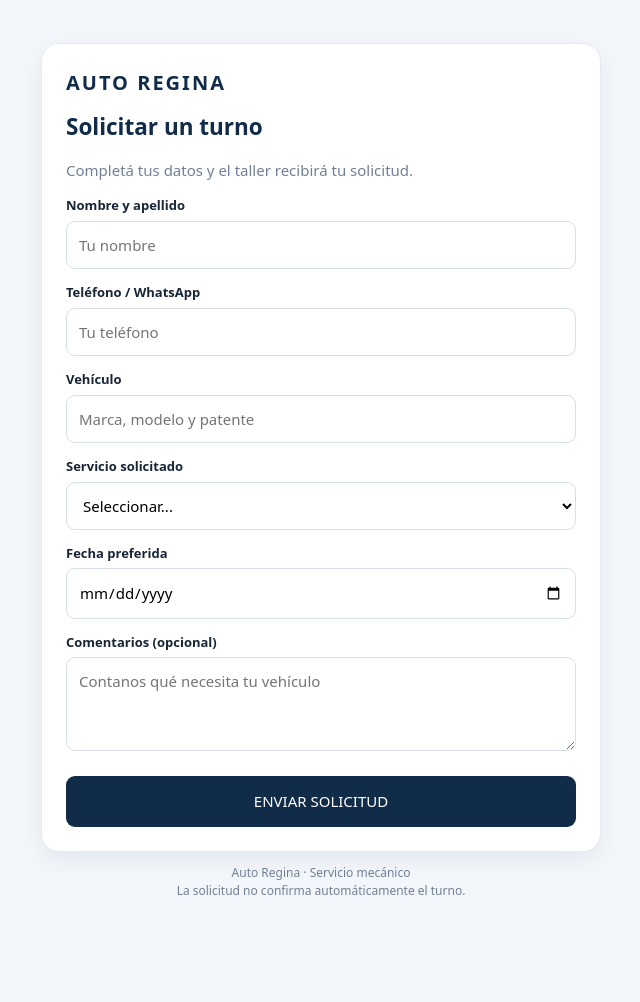
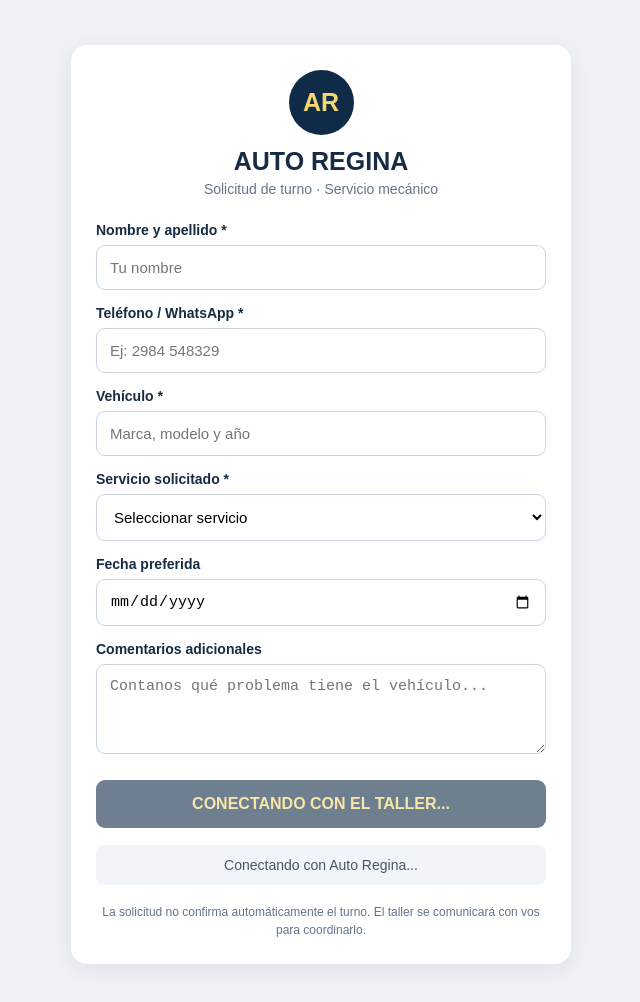
Before and after one commit to catigrenico-ui/Auto_Regina.ot, a plain HTML site: page solicitar-turno.html in a window 1280 px wide. Shown: the whole page, without its empty margins (319-959 px from the left). Before the commit the page ends 943 px from the top, so only its background shows below. Drawn offline with Linux system fonts and the light colour scheme; no server answers.

Commit message:
Refactor solicitar-turno.html for better layout and styles
Updated HTML structure and styles for the appointment request form, including improved layout and form elements.

```diff
--- a/solicitar-turno.html
+++ b/solicitar-turno.html
@@ -3,141 +3,154 @@
 <html lang="es">
 <head>
 <meta charset="UTF-8">
-<meta name="viewport" content="width=device-width, initial-scale=1">
-<meta name="theme-color" content="#102c49">
+<meta name="viewport" content="width=device-width, initial-scale=1.0">
 <title>Solicitar turno | Auto Regina</title>
 
 <style>
-:root {
-  --navy:#102c49;
-  --gold:#e4bd58;
-  --bg:#f3f6fa;
-  --line:#e4eaf1;
-}
 *{box-sizing:border-box}
 body{
   margin:0;
-  padding:18px;
-  background:var(--bg);
-  color:#172536;
-  font:15px/1.5 system-ui,Arial,sans-serif;
+  padding:20px;
+  background:#eef2f7;
+  font-family:Arial,sans-serif;
+  color:#172b43;
 }
-main{max-width:560px;margin:25px auto}
-.card{
+.container{
+  max-width:500px;
+  margin:25px auto;
   background:white;
-  border:1px solid var(--line);
-  border-radius:18px;
-  padding:24px;
-  box-shadow:0 8px 24px #102c4910;
+  padding:25px;
+  border-radius:16px;
+  box-shadow:0 5px 22px #00000012;
 }
-.brand{
-  font-weight:900;
-  color:var(--navy);
-  letter-spacing:2px;
-  font-size:20px;
+.header{
+  text-align:center;
+  margin-bottom:25px;
 }
-h1{color:var(--navy);margin:12px 0 4px}
-.muted{color:#718096}
+.logo{
+  width:65px;
+  height:65px;
+  margin:auto;
+  border-radius:50%;
+  background:#0f2b48;
+  color:#f5d76e;
+  display:flex;
+  align-items:center;
+  justify-content:center;
+  font-size:25px;
+  font-weight:bold;
+}
+h1{margin:12px 0 5px;font-size:25px}
+.subtitle{color:#64748b;font-size:14px}
 label{
   display:block;
-  font-weight:650;
-  font-size:13px;
-  margin:14px 0 5px;
+  font-weight:bold;
+  margin:15px 0 7px;
+  font-size:14px;
 }
 input,select,textarea{
   width:100%;
-  padding:12px;
-  border:1px solid #d7e0e9;
+  padding:13px;
+  border:1px solid #ccd5df;
   border-radius:9px;
-  font:inherit;
+  font-size:15px;
   background:white;
 }
+textarea{min-height:90px;resize:vertical}
 button{
   width:100%;
+  padding:15px;
+  margin-top:22px;
   border:0;
   border-radius:9px;
-  background:var(--navy);
-  color:white;
-  font-weight:700;
-  padding:14px;
-  margin-top:20px;
-  font:inherit;
+  background:#0f2b48;
+  color:#f5d76e;
+  font-weight:bold;
+  font-size:16px;
   cursor:pointer;
 }
-button:disabled{opacity:.6}
-#message{
-  display:none;
-  margin-top:15px;
-  padding:13px;
-  border-radius:9px;
+button:disabled{opacity:.6;cursor:not-allowed}
+.status{
+  margin-top:17px;
+  padding:12px;
+  border-radius:8px;
+  font-size:14px;
+  text-align:center;
+  background:#f1f5f9;
+  color:#475569;
 }
-.ok{display:block!important;background:#e6f7f0;color:#137a57}
-.bad{display:block!important;background:#fff0f0;color:#9d3333}
+.success{background:#dcfce7;color:#166534}
+.error{background:#fee2e2;color:#991b1b}
+.note{
+  margin-top:18px;
+  text-align:center;
+  color:#64748b;
+  font-size:12px;
+  line-height:1.5;
+}
 </style>
 </head>
 
 <body>
-<main>
-<section class="card">
+<div class="container">
 
-<div class="brand">AUTO REGINA</div>
+  <div class="header">
+    <div class="logo">AR</div>
+    <h1>AUTO REGINA</h1>
+    <div class="subtitle">Solicitud de turno · Servicio mecánico</div>
+  </div>
 
-<h1>Solicitar un turno</h1>
+  <form id="turnoForm">
 
-<p class="muted">
-Completá tus datos y el taller recibirá tu solicitud.
-</p>
-
-<form id="form">
-
-<label>Nombre y apellido</label>
-<input name="name" required maxlength="100"
+    <label for="nombre">Nombre y apellido *</label>
+    <input id="nombre" required maxlength="100"
       placeholder="Tu nombre">
 
-<label>Teléfono / WhatsApp</label>
-<input name="phone" type="tel" required maxlength="30"
-placeholder="Tu teléfono">
+    <label for="telefono">Teléfono / WhatsApp *</label>
+    <input id="telefono" required maxlength="30"
+      placeholder="Ej: 2984 548329">
 
-<label>Vehículo</label>
-<input name="vehicle" required maxlength="100"
-placeholder="Marca, modelo y patente">
+    <label for="vehiculo">Vehículo *</label>
+    <input id="vehiculo" required maxlength="120"
+      placeholder="Marca, modelo y año">
 
-<label>Servicio solicitado</label>
-<select name="service" required>
-<option value="">Seleccionar...</option>
+    <label for="servicio">Servicio solicitado *</label>
+    <select id="servicio" required>
+      <option value="">Seleccionar servicio</option>
       <option>Mecánica general</option>
       <option>Electricidad</option>
       <option>Inyección electrónica</option>
       <option>Revisión</option>
       <option>Mantenimiento</option>
+      <option>Cambio de aceite</option>
       <option>Frenos</option>
       <option>Embrague</option>
-<option>Cambio de aceite</option>
       <option>Otros</option>
     </select>
 
-<label>Fecha preferida</label>
-<input name="date" type="date" required>
+    <label for="fecha">Fecha preferida</label>
+    <input id="fecha" type="date">
 
-<label>Comentarios (opcional)</label>
-<textarea name="details" rows="3"
-placeholder="Contanos qué necesita tu vehículo"></textarea>
+    <label for="detalles">Comentarios adicionales</label>
+    <textarea id="detalles" maxlength="1000"
+      placeholder="Contanos qué problema tiene el vehículo..."></textarea>
 
-<button id="send" type="submit">
-ENVIAR SOLICITUD
+    <button type="submit" id="enviar" disabled>
+      CONECTANDO CON EL TALLER...
     </button>
 
-<div id="message" role="status"></div>
+  </form>
 
-</form>
-</section>
+  <div class="status" id="estado">
+    Conectando con Auto Regina...
+  </div>
 
-<p class="muted" style="text-align:center;font-size:12px">
-Auto Regina · Servicio mecánico
-<br>
+  <div class="note">
     La solicitud no confirma automáticamente el turno.
-</p>
-</main>
+    El taller se comunicará con vos para coordinarlo.
+  </div>
+
+</div>
 
 <script src="https://www.gstatic.com/firebasejs/10.14.1/firebase-app-compat.js"></script>
 <script src="https://www.gstatic.com/firebasejs/10.14.1/firebase-auth-compat.js"></script>
@@ -155,60 +168,126 @@ const firebaseConfig = {
   measurementId: "G-GJE4HVT7KT"
 };
 
+const estado = document.getElementById("estado");
+const boton = document.getElementById("enviar");
+const formulario = document.getElementById("turnoForm");
+
+let db = null;
+let auth = null;
+let conectado = false;
+
+function mostrarEstado(mensaje, tipo=""){
+  estado.textContent = mensaje;
+  estado.className = "status " + tipo;
+}
+
+function traducirError(error){
+  const codigo = error && error.code ? error.code : "";
+
+  if(codigo.includes("permission-denied")){
+    return "Firebase rechazó el permiso de escritura. Hay que revisar las reglas de la base de datos.";
+  }
+
+  if(codigo.includes("network-request-failed")){
+    return "No hay conexión con Firebase. Revisá internet e intentá nuevamente.";
+  }
+
+  if(codigo.includes("operation-not-allowed")){
+    return "El acceso anónimo no está habilitado en Firebase Authentication.";
+  }
+
+  if(codigo.includes("unauthorized-domain")){
+    return "El dominio de GitHub Pages no está autorizado en Firebase Authentication.";
+  }
+
+  return "No se pudo conectar: " + (error.message || codigo || "Error desconocido");
+}
+
+async function iniciarFirebase(){
+  try{
+    if(!firebase.apps.length){
       firebase.initializeApp(firebaseConfig);
+    }
 
-const auth = firebase.auth();
-const db = firebase.database();
+    auth = firebase.auth();
+    db = firebase.database();
 
-const form = document.getElementById('form');
-const msg = document.getElementById('message');
-const btn = document.getElementById('send');
+    if(!auth.currentUser){
+      await auth.signInAnonymously();
+    }
 
-form.addEventListener('submit', async e => {
+    conectado = true;
+    boton.disabled = false;
+    boton.textContent = "SOLICITAR TURNO";
+
+    mostrarEstado("Conectado con Auto Regina. Ya podés solicitar tu turno.");
+
+  }catch(error){
+    conectado = false;
+    boton.disabled = true;
+    boton.textContent = "SIN CONEXIÓN";
+    mostrarEstado(traducirError(error), "error");
+    console.error("Error Firebase:", error);
+  }
+}
+
+formulario.addEventListener("submit", async function(e){
   e.preventDefault();
 
-  btn.disabled = true;
-  btn.textContent = 'ENVIANDO...';
+  if(!conectado || !db){
+    mostrarEstado("Todavía no hay conexión con Firebase. Recargá la página.", "error");
+    return;
+  }
 
-  msg.style.display = 'none';
+  const datos = {
+    name: document.getElementById("nombre").value.trim(),
+    phone: document.getElementById("telefono").value.trim(),
+    vehicle: document.getElementById("vehiculo").value.trim(),
+    service: document.getElementById("servicio").value,
+    date: document.getElementById("fecha").value,
+    details: document.getElementById("detalles").value.trim(),
+    status: "Pendiente",
+    createdAt: firebase.database.ServerValue.TIMESTAMP
+  };
 
-  try {
+  if(!datos.name || !datos.phone || !datos.vehicle || !datos.service){
+    mostrarEstado("Completá todos los campos obligatorios.", "error");
+    return;
+  }
 
+  boton.disabled = true;
+  boton.textContent = "ENVIANDO...";
+  mostrarEstado("Guardando solicitud en Auto Regina...");
+
+  try{
+    if(!auth.currentUser){
       await auth.signInAnonymously();
+    }
 
-    const d = Object.fromEntries(
-      new FormData(form).entries()
+    const referencia = await db.ref("solicitudesTurno").push(datos);
+
+    if(!referencia.key){
+      throw new Error("Firebase no confirmó el registro.");
+    }
+
+    mostrarEstado(
+      "¡Solicitud enviada correctamente! El taller se comunicará con vos para coordinar el turno.",
+      "success"
     );
 
-    d.status = 'Pendiente';
-    d.createdAt = Date.now();
+    formulario.reset();
 
-    await db.ref('solicitudesTurno').push(d);
+  }catch(error){
+    console.error("Error al guardar solicitud:", error);
+    mostrarEstado(traducirError(error), "error");
 
-    msg.textContent =
-      '¡Solicitud enviada correctamente! Auto Regina se comunicará para confirmar tu turno.';
-
-    msg.className = 'ok';
-
-    form.reset();
-
-  } catch(err) {
-
-    console.error(err);
-
-    msg.textContent =
-      'No se pudo enviar la solicitud. Revisá la conexión o las reglas de Firebase.';
-
-    msg.className = 'bad';
-
-  } finally {
-
-    btn.disabled = false;
-    btn.textContent = 'ENVIAR SOLICITUD';
-
+  }finally{
+    boton.disabled = !conectado;
+    boton.textContent = conectado ? "SOLICITAR TURNO" : "SIN CONEXIÓN";
   }
 });
+
+iniciarFirebase();
 </script>
-
 </body>
 </html>
```
Lines whose indentation alone changed are shown as unchanged.
